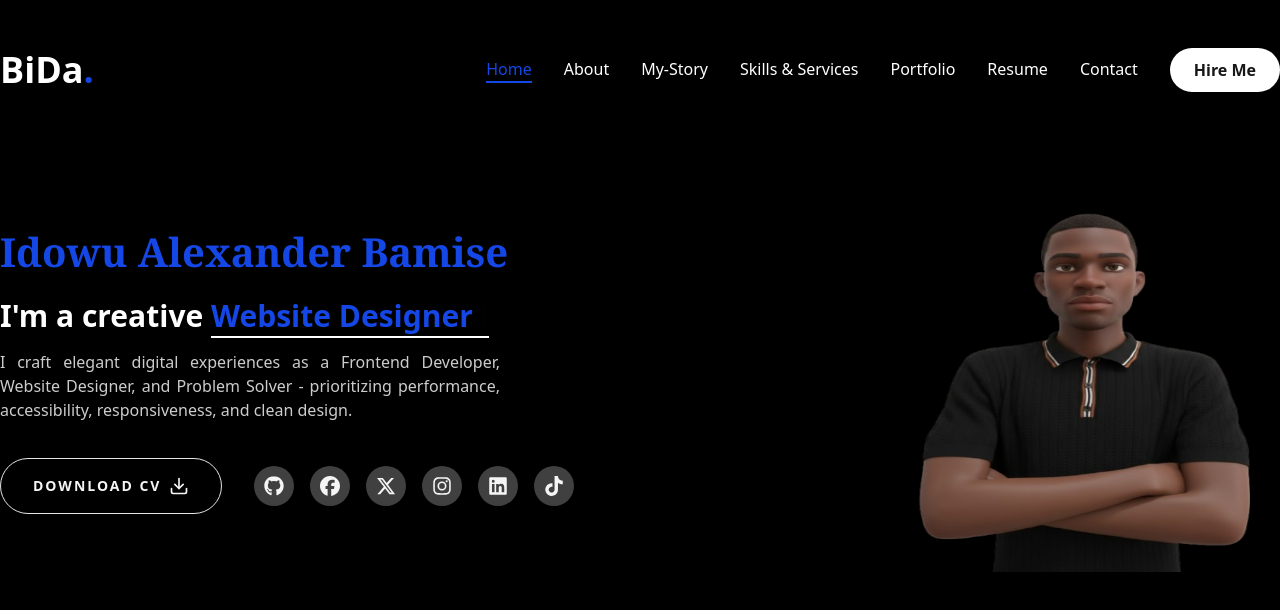
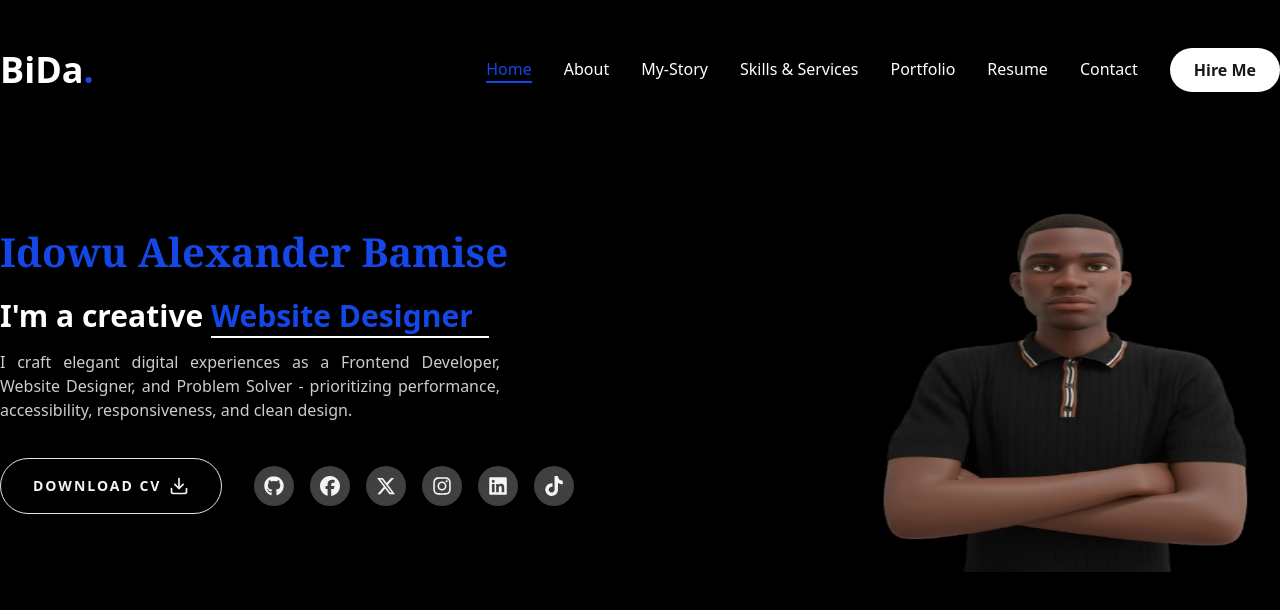
Before and after one commit to Bida3443/Bida-dev, a Next.js app: page / in a window 1280 px wide. Shown: the top 610 px of the page. Built offline with nearby package versions, Linux system fonts and the light colour scheme.

Commit message:
My Porfolio

```diff
--- a/app/page.tsx
+++ b/app/page.tsx
@@ -10,7 +10,7 @@ export default function Home() {
     <section className="h-full">
       <div className="container mx-auto  h-full">
         <div className="flex flex-col xl:flex-row md:flex-row items-center justify-between xl:pt-8 xl:pb-24">
-          <div className="text-center xl:text-left">
+          <div className="text-center xl:text-left order-2 xl:order-0">
 
             <h1 className="h1 mb-6 text-blue-700 ">Idowu Alexander Bamise</h1>
             <span className="text-xl mb-20">
@@ -30,7 +30,7 @@ export default function Home() {
               </div>
             </div>
           </div>
-          <div>
+          <div className="order-1 xl:order-0 mb-8 xl:mb-0">
             <Photo/>
           </div>
         </div>
--- a/components/Photo.tsx
+++ b/components/Photo.tsx
@@ -1,15 +1,20 @@
 "use client"
 
-import {motion} from "framer-motion"
+import {delay, motion} from "framer-motion"
 import Image from "next/image"
 import Bida from "../public/Bidaa.png";
 
 
 export default function Photo () {
     return(
-        <div className="w-full h-full relative">
-            <motion.div>
-                <div className="w-100 h-100">
+        <div className="w-full h-full relative mr-10">
+            <motion.div
+             initial={{opacity: 0}}
+             animate={{opacity: 1,
+             transition:
+             {delay: 2, duration: 0.4, ease: "easeIn"},
+        }}>
+                <div className="w-100 h-100 mix-blend-lighten">
                     <Image
             src={Bida}
             // fill
```
